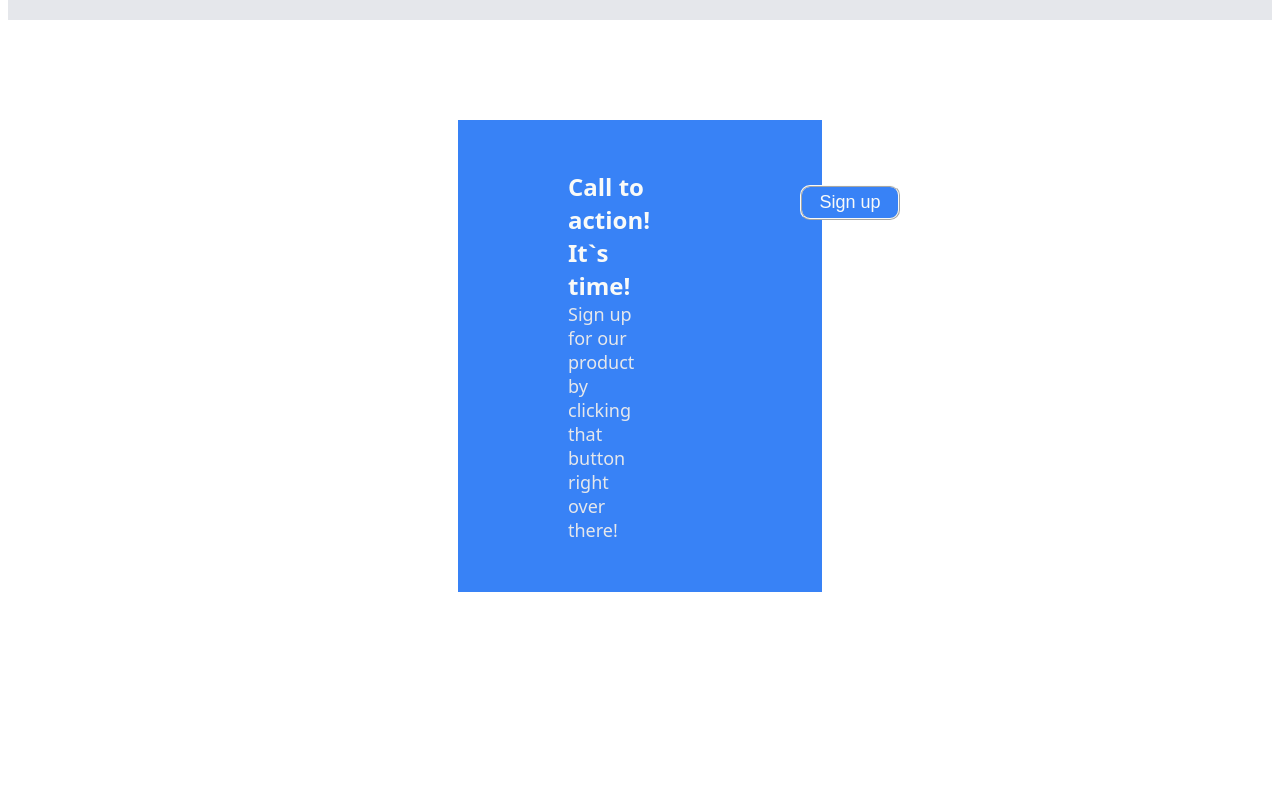
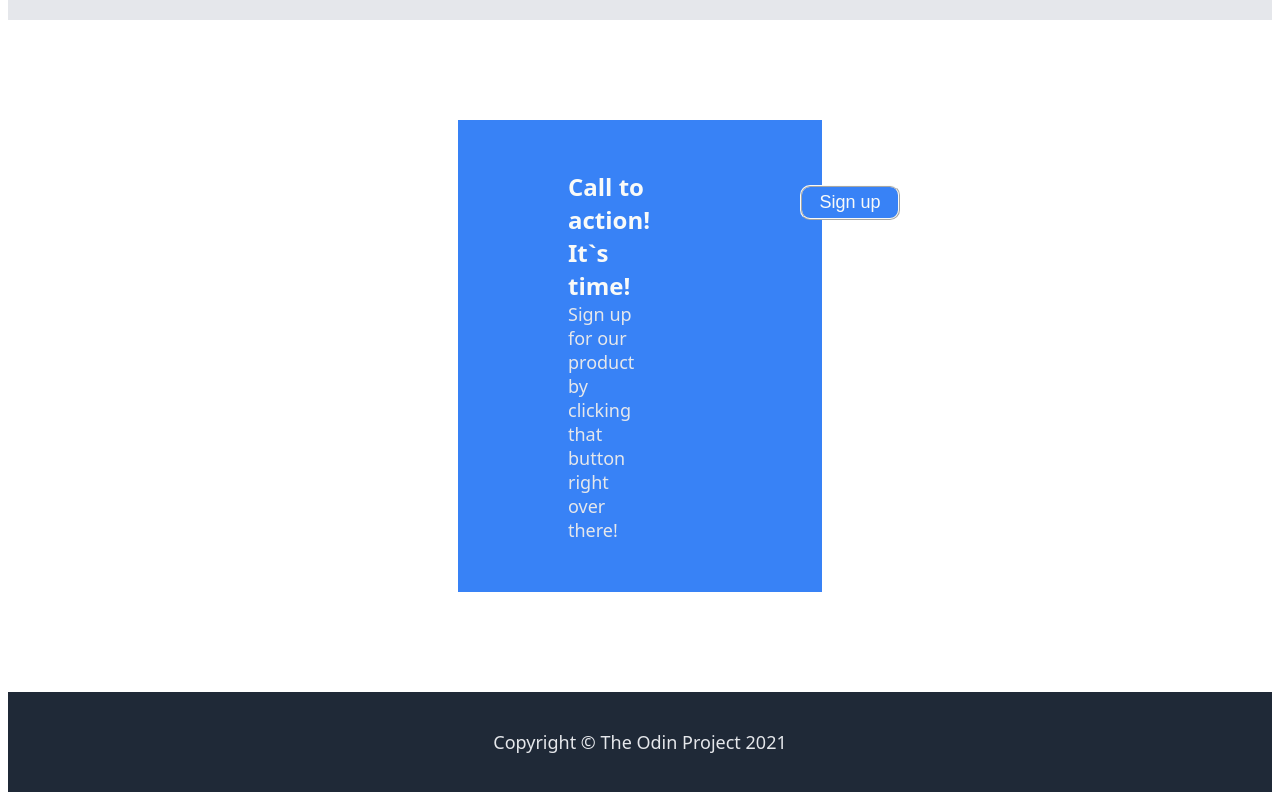
Before and after one commit to Batoru1/landing-page, a plain HTML site: page index.html in a window 1280 px wide. Shown: the part 2111-2911 px from the top of the page. Before the commit the page ends 2811 px from the top, so only its background shows below. Drawn offline with Linux system fonts and the light colour scheme.

Commit message:
README.md

```diff
--- a/index.html
+++ b/index.html
@@ -81,7 +81,7 @@
   </div>
 
     <div class="footer">
-
+     <a>Copyright © The Odin Project 2021 </a>
     </div>
 
 </body>
--- a/styles.css
+++ b/styles.css
@@ -214,3 +214,13 @@ display:flex}
 #six {font-size: 18px;
     color: #e5e7eb;
 }
+
+/* footer*/
+
+.footer {background-color: #1f2937;
+display: flex;
+justify-content: center;
+align-items: center;
+height: 100px;
+
+}
```
